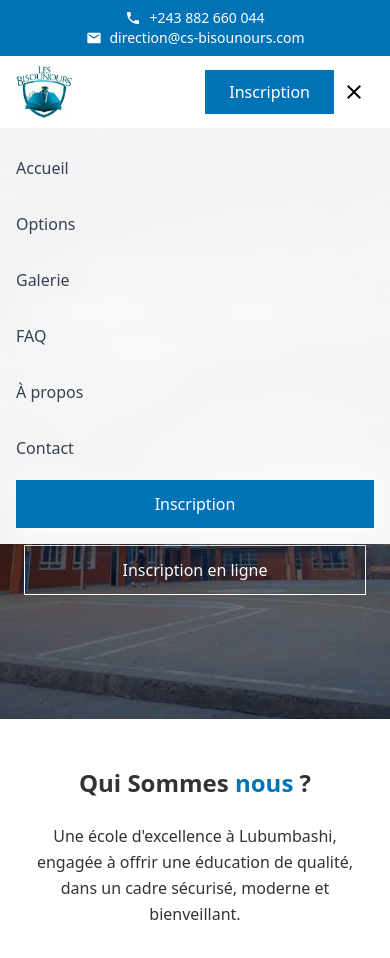
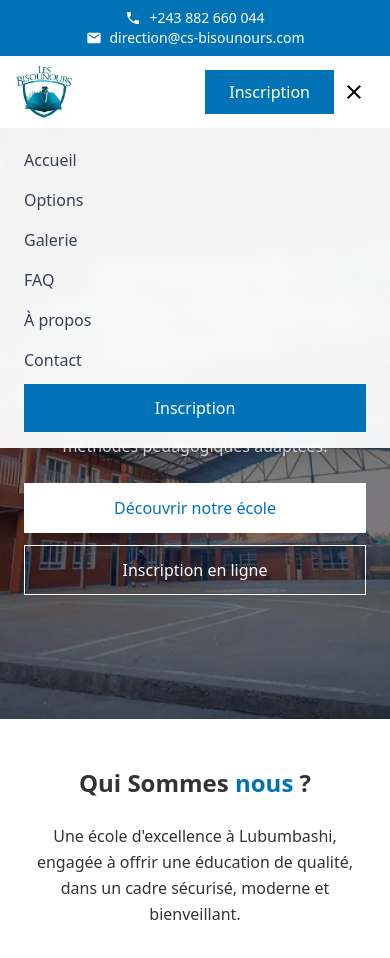
Before and after one commit to freddymk313/csbisournouse, a React (Vite) app: page / in a window 390 px wide. Both pictures are taken after a click on the button "Ouvrir le menu". Shown: the top 958 px of the page. Built offline with nearby package versions, Linux system fonts and the light colour scheme.

Commit message:
navbar ok

```diff
--- a/src/components/Navbar.tsx
+++ b/src/components/Navbar.tsx
@@ -148,19 +148,19 @@ export const Navbar = () => {
                     className="lg:hidden overflow-hidden bg-white/95 backdrop-blur-md fixed left-0 right-0 top-[72px] z-50 shadow-xl"
                     style={{ display: 'none' }}
                 >
-                    <div className="container mx-auto px-4 md:px-16 lg:px-20 py-4">
+                    <div className="container mx-auto px-6 md:px-16 lg:px-20 py-4">
                         <div className="flex flex-col space-y-2">
                             {navigationLinks.map((link, index) => (
                                 <a
                                     key={index}
                                     href={link.href}
-                                    className="mobile-link text-gray-700 hover:text-[#0073b7] *text-lg py-3 transition-colors duration-300"
+                                    className="mobile-link text-gray-700 hover:text-[#0073b7] py-1 transition-colors duration-300"
                                     onClick={() => setIsMenuOpen(false)}
                                 >
                                     {link.text}
                                 </a>
                             ))}
-                            <button className="mobile-link bg-[#0073b7] hover:bg-[#005a8f] text-white px-6 py-3 w-full *text-lg">
+                            <button className="mobile-link bg-[#0073b7] hover:bg-[#005a8f] text-white px-6 py-3 w-full">
                                 Inscription
                             </button>
                         </div>
```
